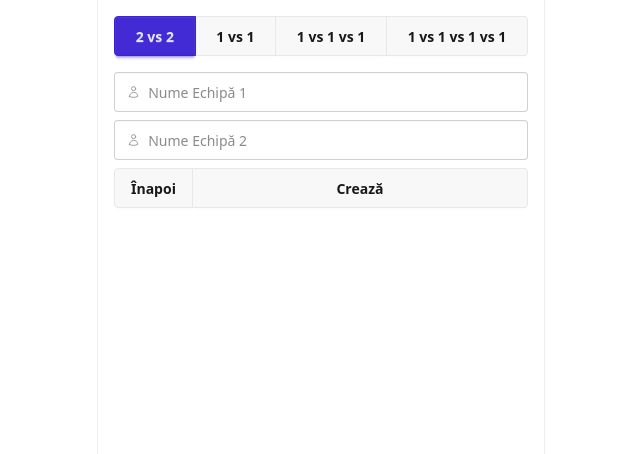
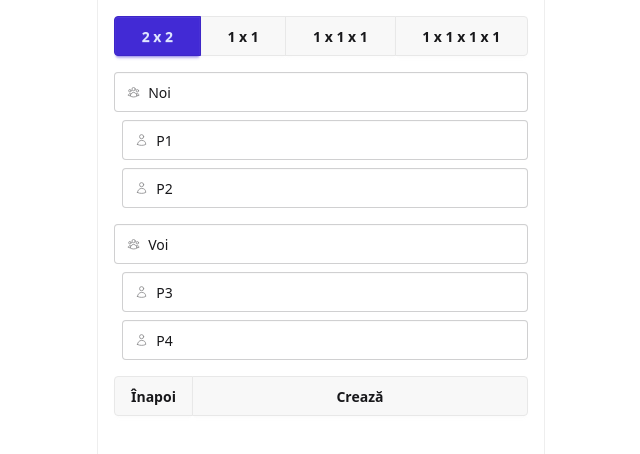
Before and after one commit to unrevised6419/benote, a Vue app: page /create in a window 1280 px wide. Shown: the top 454 px of the page, without its empty margins (319-959 px from the left). Built offline with nearby package versions, Linux system fonts and the light colour scheme; what @tanstack/vue-query would draw is missing.

Commit message:
Update game components and utils
Co-Authored-By: Warp <agent@warp.dev>

```diff
--- a/src/Create.vue
+++ b/src/Create.vue
@@ -3,22 +3,22 @@ import { shallowRef } from "vue";
 import { id, key, type Game, type Team } from "./utils";
 import { useLocalStorage } from "@vueuse/core";
 import { useRouter, RouterLink } from "vue-router";
-import { UserIcon } from "@heroicons/vue/24/outline";
+import { UserIcon, UserGroupIcon } from "@heroicons/vue/24/outline";
 
 interface Choice {
 	readonly label: string;
-	readonly players: number;
+	readonly totalPlayers: number;
 	readonly teams: number;
 }
 
 const router = useRouter();
-const games = useLocalStorage(key("games"), {} as Record<string, Game>);
+const gamesRecord = useLocalStorage<Record<string, Game>>(key("games"), {});
 
 const choices: [Choice, Choice, Choice, Choice] = [
-	{ teams: 2, players: 4, label: "2 vs 2" },
-	{ teams: 2, players: 2, label: "1 vs 1" },
-	{ teams: 3, players: 3, label: "1 vs 1 vs 1" },
-	{ teams: 4, players: 4, label: "1 vs 1 vs 1 vs 1" },
+	{ teams: 2, totalPlayers: 4, label: "2 x 2" },
+	{ teams: 2, totalPlayers: 2, label: "1 x 1" },
+	{ teams: 3, totalPlayers: 3, label: "1 x 1 x 1" },
+	{ teams: 4, totalPlayers: 4, label: "1 x 1 x 1 x 1" },
 ];
 
 const selectedChoice = shallowRef<Choice>(choices[0]);
@@ -28,26 +28,52 @@ const teams = shallowRef<ReadonlyArray<Team>>(
 );
 
 function createTeams(option: Choice): ReadonlyArray<Team> {
-	return Array.from({ length: option.teams }, () => ({
+	const playersPerTeam = option.totalPlayers / option.teams;
+
+	const teams = Array.from({ length: option.teams }, (_, i) => ({
 		name: ``,
+		players: Array.from({ length: playersPerTeam }, (_, j) => ({
+			name: `P${i * playersPerTeam + j + 1}`,
+		})),
 	}));
+
+	if (option.totalPlayers / option.teams !== 1) {
+		// Pre-fill team names for 2x2 games
+		if (teams[0]) teams[0].name = "Noi";
+		if (teams[1]) teams[1].name = "Voi";
+	}
+
+	return teams;
 }
 
 function addTeams(option: Choice) {
 	teams.value = createTeams(option);
 }
 
+function deleteGamesAfter50thGame(gamesRecord: Record<string, Game>) {
+	const games = Object.values(gamesRecord);
+	const sortedGames = games.toSorted(
+		(a, b) =>
+			new Date(b.createdDate).getTime() -
+			new Date(a.createdDate).getTime(),
+	);
+
+	const gamesAfter50thGame = sortedGames.slice(24);
+	gamesAfter50thGame.forEach((game) => delete gamesRecord[game.id]);
+}
+
 function createGame() {
+	deleteGamesAfter50thGame(gamesRecord.value);
+
 	const newGameId = id();
 
-	games.value[newGameId] = {
+	gamesRecord.value[newGameId] = {
 		id: newGameId,
 		title: `Joc #${newGameId}`,
 		createdDate: new Date().toISOString(),
 		teams: teams.value,
-		playersCount: selectedChoice.value.players,
+		totalPlayersCount: selectedChoice.value.totalPlayers,
 		rounds: [],
-		collected: 0,
 	};
 
 	router.push(`/${newGameId}`);
@@ -69,12 +95,10 @@ function createGame() {
 			/>
 		</div>
 
-		<form class="grid gap-2" @submit.prevent="createGame">
-			<label
-				v-for="(team, index) in teams"
-				class="input validator w-full"
-			>
-				<UserIcon class="h-[1em] opacity-50" />
+		<form class="grid gap-4" @submit.prevent="createGame">
+			<div v-for="(team, index) in teams" class="grid gap-2">
+				<label class="input validator w-full">
+					<UserGroupIcon class="h-[1em] opacity-50" />
 					<input
 						type="text"
 						v-model="team.name"
@@ -84,6 +108,29 @@ function createGame() {
 						maxlength="20"
 					/>
 				</label>
+
+				<div
+					v-if="teams.length === team.players.length"
+					class="ml-2 grid gap-2"
+				>
+					<div
+						v-for="(player, playerIndex) in team.players"
+						class="flex items-center gap-2"
+					>
+						<label class="input validator w-full">
+							<UserIcon class="h-[1em] opacity-50" />
+							<input
+								type="text"
+								v-model="player.name"
+								:required="teams.length === team.players.length"
+								:placeholder="`Nume Jucător ${playerIndex + 1}`"
+								minlength="2"
+								maxlength="20"
+							/>
+						</label>
+					</div>
+				</div>
+			</div>
 
 			<div class="join flex">
 				<RouterLink to="/" class="btn join-item">Înapoi</RouterLink>
--- a/src/Game/GameDefault.vue
+++ b/src/Game/GameDefault.vue
@@ -6,6 +6,7 @@ import {
 	id,
 	type Game,
 	type Team,
+	type Player,
 } from "../utils";
 import Cell from "./Cell.vue";
 import { computed, ref, toRef } from "vue";
@@ -19,11 +20,21 @@ const lastRound = computed(
 );
 const scores = ref<string[]>(Array(game.value.teams.length).fill(""));
 
-const nextToDealCards = computed<Team>(() => {
+const nextToDealCards = computed(() => {
 	const roundsCount = game.value.rounds.length;
 	const teamsCount = game.value.teams.length;
-	const team = roundsCount % teamsCount;
-	return game.value.teams[team] as Team;
+
+	const teamIndex = roundsCount % teamsCount;
+	const team = game.value.teams[teamIndex] as Team;
+
+	const playerIndex =
+		Math.floor(roundsCount / teamsCount) % team.players.length;
+	const player = team.players[playerIndex] as Player;
+
+	return {
+		team,
+		player,
+	};
 });
 
 function addScores() {
@@ -223,7 +234,9 @@ function handleNumber(value: number) {
 							:class="{
 								'border-b-primary border-b':
 									roundIndex !== game.rounds.length - 1 &&
-									(roundIndex + 1) % game.playersCount === 0,
+									(roundIndex + 1) %
+										game.totalPlayersCount ===
+										0,
 							}"
 						>
 							<Cell
@@ -268,8 +281,14 @@ function handleNumber(value: number) {
 			</table>
 		</div>
 
-		<div class="text-info text-xs">
-			Bate Carțile: {{ nextToDealCards.name }}
+		<div class="text-xs font-semibold">
+			<span class="text-base-content/50">Bate Cărțile: </span>
+			<span class="italic">
+				<span>{{ nextToDealCards.team.name }}</span>
+				<span v-if="game.totalPlayersCount / game.teams.length !== 1">
+					- {{ nextToDealCards.player.name }}
+				</span>
+			</span>
 		</div>
 
 		<Keyboard
--- a/src/Lobby.vue
+++ b/src/Lobby.vue
@@ -6,7 +6,7 @@ import { computed } from "vue";
 import { LocalScope } from "@all1ndev/vue-local-scope";
 import { PlayIcon, TrashIcon } from "@heroicons/vue/24/outline";
 
-const gamesRecord = useLocalStorage(key("games"), {} as Record<string, Game>);
+const gamesRecord = useLocalStorage<Record<string, Game>>(key("games"), {});
 const games = computed(() => Object.values(gamesRecord.value).toReversed());
 
 function deleteGame(gameId: string) {
--- a/src/utils.ts
+++ b/src/utils.ts
@@ -17,21 +17,32 @@ export type ScoreEgg = {
 };
 
 export type Score = ScoreNormal | ScoreBolt | ScoreEgg;
+
 export type Round = {
 	id: string;
 	scores: ReadonlyArray<Score>;
 };
+
+export interface Team {
+	readonly name: string;
+	readonly players: ReadonlyArray<Player>;
+}
+
+export interface Player {
+	readonly name: string;
+}
+
 export type Game = {
 	readonly id: string;
 	readonly title: string;
 	readonly teams: ReadonlyArray<Team>;
-	readonly createdDate: string | undefined;
-	readonly playersCount: number;
-	collected: number;
+	readonly createdDate: string;
+	readonly totalPlayersCount: number;
+
 	rounds: ReadonlyArray<Round>;
 };
 
-export const key = (id: string) => `wolverine1005:${id}`;
+export const key = (id: string) => `wolverine1006:${id}`;
 
 export const formatter = Intl.NumberFormat(navigator.languages, {
 	signDisplay: "always",
@@ -56,7 +67,3 @@ export function firstOrSelf<T>(
 	if (value == null) return;
 	return Array.isArray(value) ? value.at(0) : value;
 }
-
-export interface Team {
-	readonly name: string;
-}
```
Lines whose indentation alone changed are shown as unchanged.
